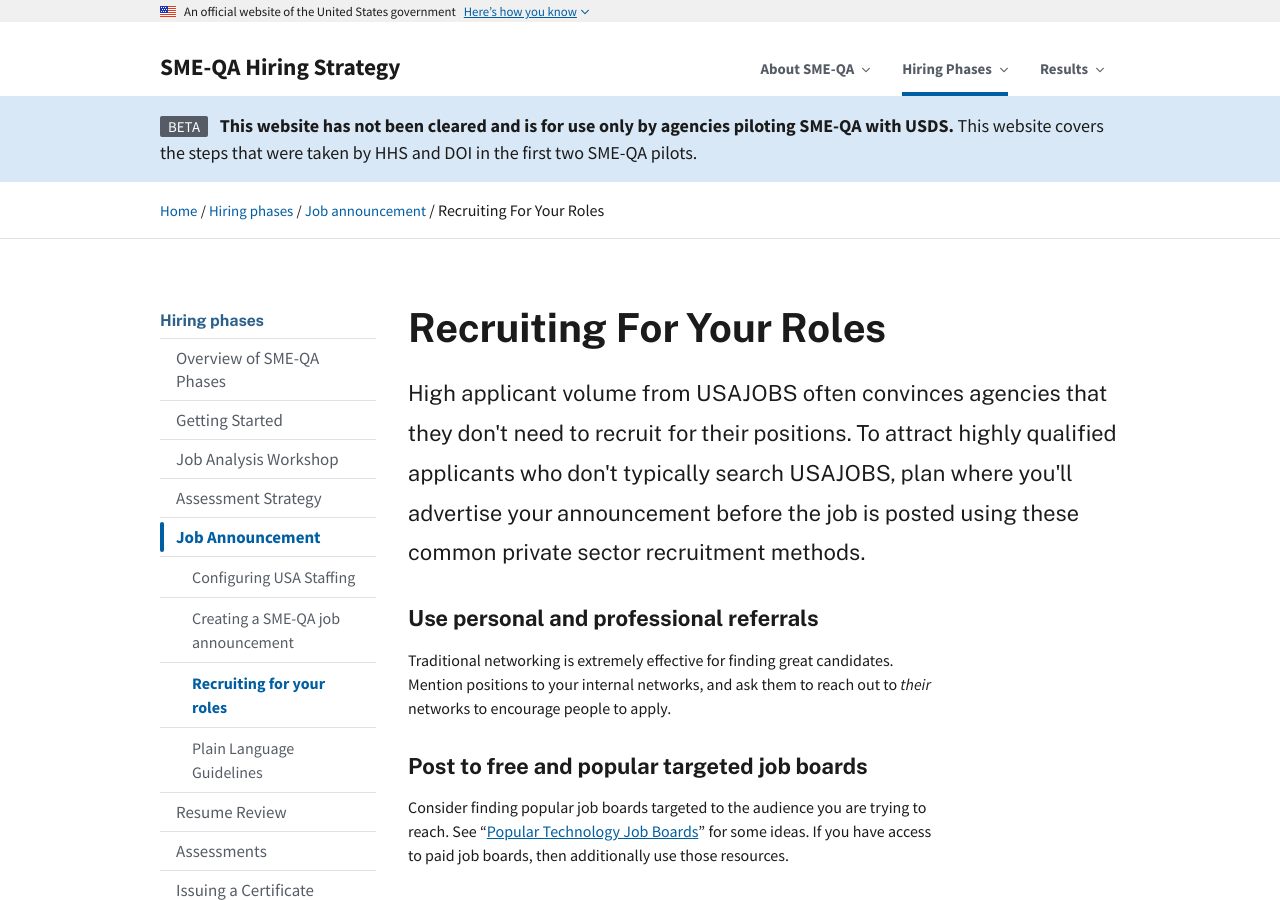
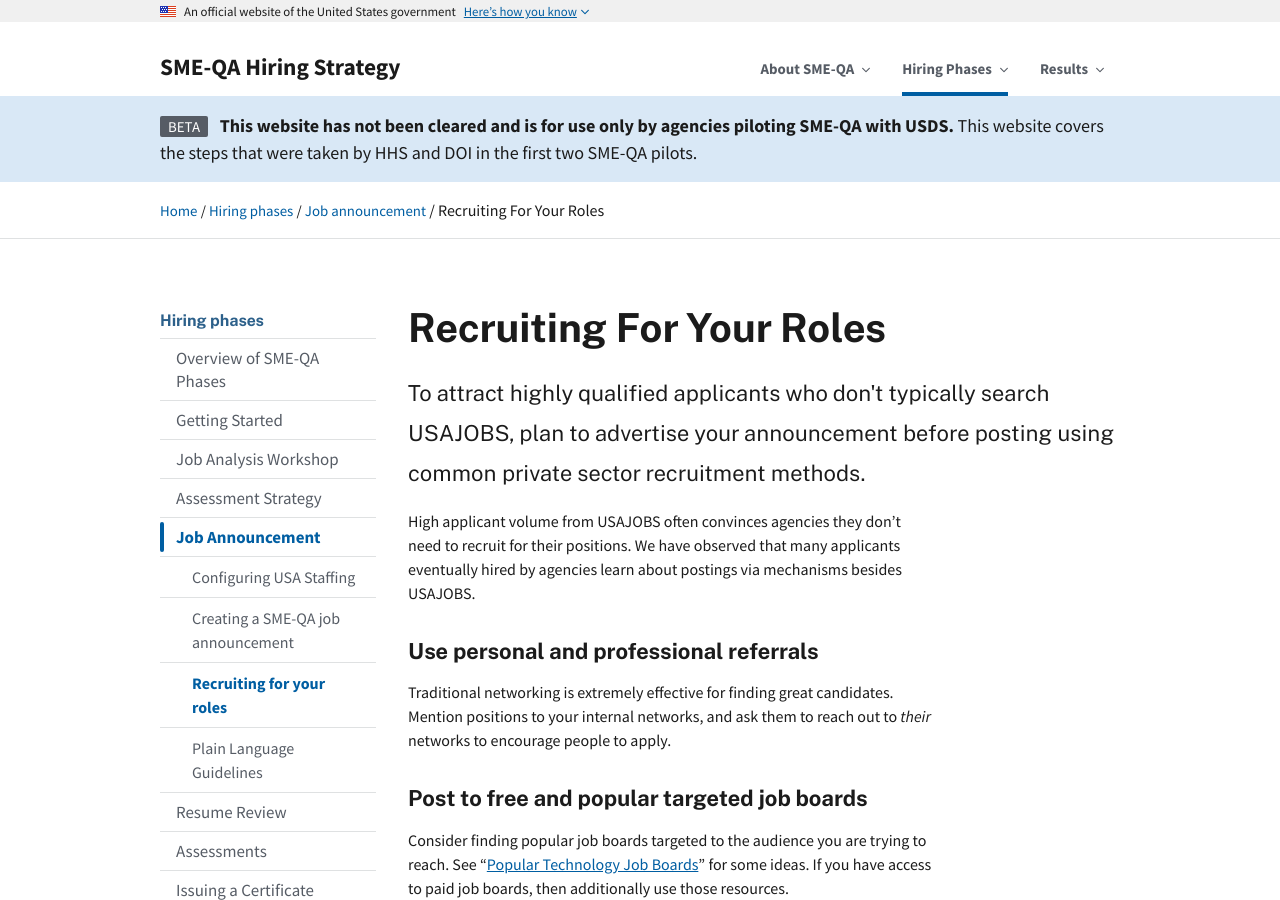
Before and after one commit to usds/SME-QA-Website, a Jekyll site: the page built from pages/phases/job-announcement/recruiting.md, in a window 1280 px wide and 900 px high. Built offline with Jekyll 4.4.1, drawn with Linux system fonts in a browser that asks for light colours.

Commit message:
Update recruiting.md

```diff
--- a/pages/phases/job-announcement/recruiting.md
+++ b/pages/phases/job-announcement/recruiting.md
@@ -6,13 +6,13 @@ title: Recruiting For Your Roles
 sidenav: hiring-phases
 phase: job-announcement
 sub-phase-order: 030
-intro: High applicant volume from USAJOBS often convinces agencies that they don't need to recruit for their positions. To attract highly qualified applicants who don't typically search USAJOBS, plan where you'll advertise your announcement before the job is posted using these common private sector recruitment methods.
+intro: To attract highly qualified applicants who don't typically search USAJOBS, plan to advertise your announcement before posting using common private sector recruitment methods.
 ---
 
 <p class="usa-intro">
   {{ page.intro }}
 </p>
-
+High applicant volume from USAJOBS often convinces agencies they don't need to recruit for their positions. We have observed that many applicants eventually hired by agencies learn about postings via mechanisms besides USAJOBS.
 
 ### Use personal and professional referrals
 
```
